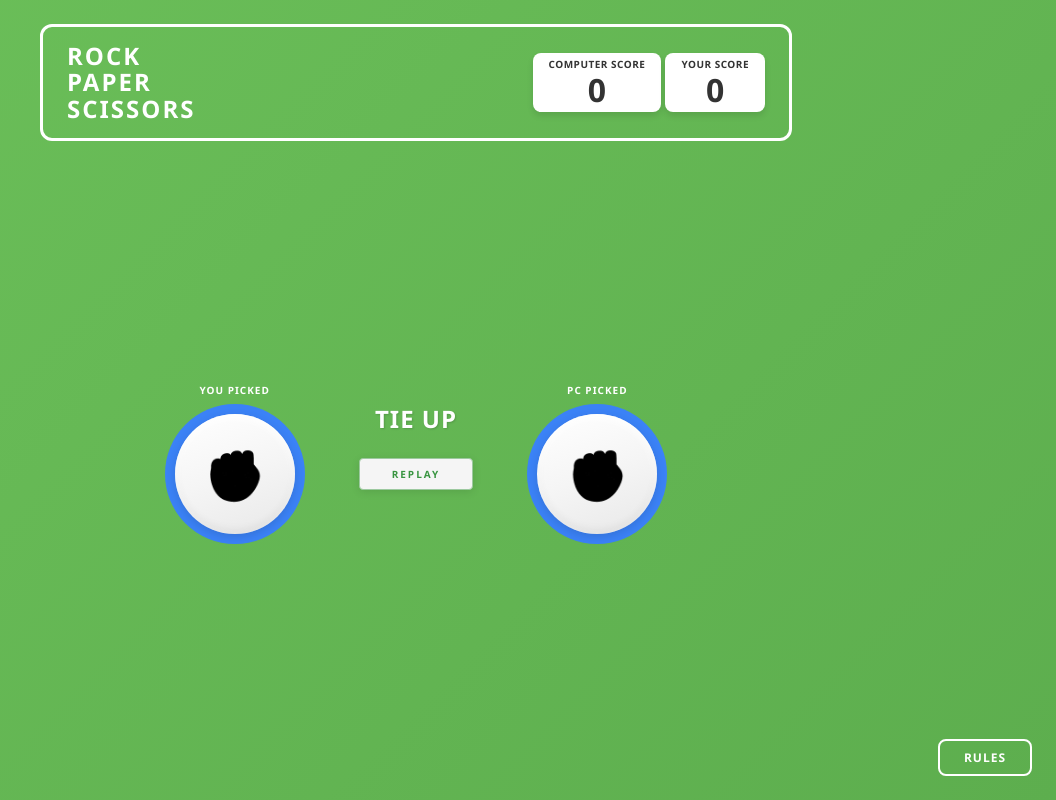
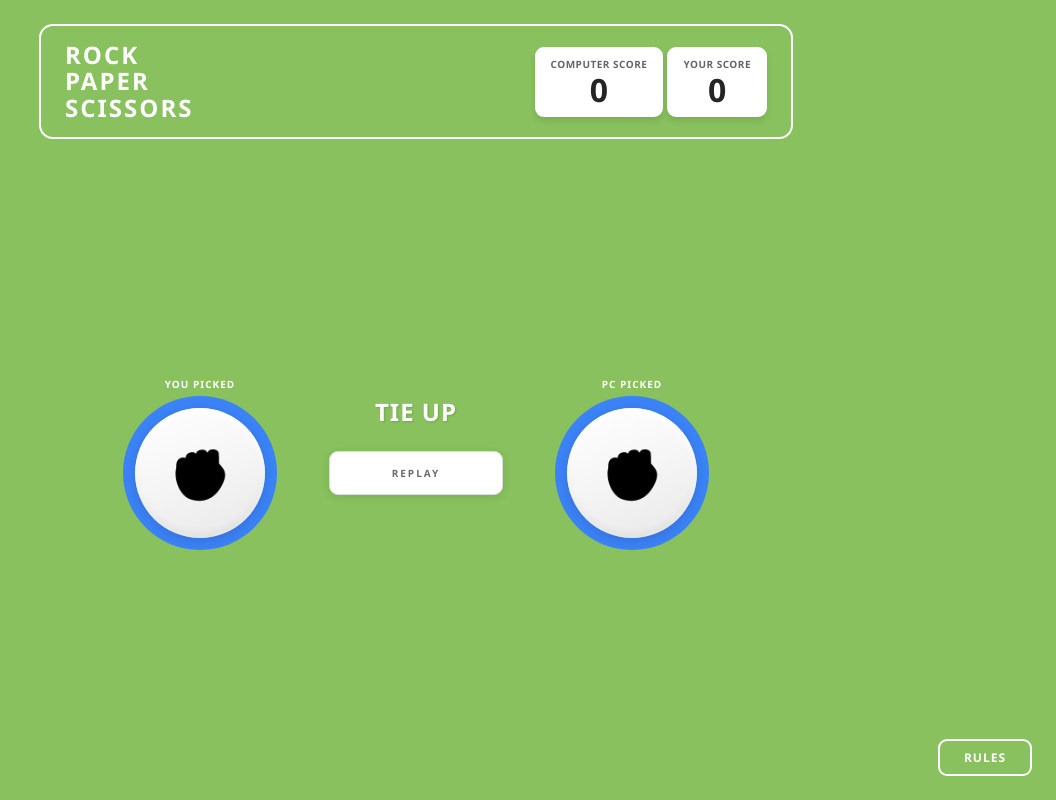
Before and after one commit to Amplaytro/rock-paper-scissors, a plain HTML site: page index.html in a window 1280 px wide. Both pictures are taken after a click on the button 535 px from the left and 379 px from the top of the page. Shown: the whole page, without its empty margins (224-1280 px from the left). Drawn offline with Linux system fonts and the light colour scheme.

Commit message:
Adding Figma designs

```diff
--- a/index.html
+++ b/index.html
@@ -6,7 +6,7 @@
   <meta name="viewport" content="width=device-width, initial-scale=1.0">
   <meta name="description" content="Rock Paper Scissors - Play against the computer in this classic game!">
   <title>Rock Paper Scissors Game</title>
-  <link rel="stylesheet" href="./styles/index.css?v=30">
+  <link rel="stylesheet" href="./styles/index.css?v=31">
 </head>
 
 <body>
--- a/js/app.js
+++ b/js/app.js
@@ -209,15 +209,18 @@ function showScreen(screenId) {
       elements.gameScreen.classList.add('active');
       elements.rulesBtn.style.display = 'block';
       elements.nextBtn.classList.remove('visible'); // Hide Next button on game screen
+      document.body.style.background = '#8CC461'; // Figma game screen bg
       break;
     case 'result':
       elements.resultScreen.classList.add('active');
       elements.rulesBtn.style.display = 'block';
+      document.body.style.background = '#89C15E'; // Figma result screen bg
       break;
     case 'celebration':
       elements.celebrationOverlay.classList.add('active');
       elements.rulesBtn.style.display = 'none';
       elements.nextBtn.classList.remove('visible'); // Hide Next button on celebration
+      document.body.style.background = '#8CC461'; // Figma game screen bg
       createConfetti();
       break;
   }
--- a/styles/base.css
+++ b/styles/base.css
@@ -24,7 +24,7 @@ body {
     font-weight: var(--font-weight-normal);
     line-height: 1.5;
     color: var(--color-text-light);
-    background: var(--color-bg-gradient);
+    background: var(--color-bg-game);
     min-height: 100vh;
     overflow-x: hidden;
 }
@@ -94,7 +94,7 @@ ol {
 /* Main Container */
 .game-container {
     width: 100%;
-    max-width: 800px;
+    max-width: 802px;
     min-height: 100vh;
     margin: 0 auto;
     padding: var(--spacing-lg);
--- a/styles/celebration.css
+++ b/styles/celebration.css
@@ -5,7 +5,7 @@
 .celebration-overlay {
     position: fixed;
     inset: 0;
-    background: var(--color-bg-gradient);
+    background: var(--color-bg-game);
     display: none;
     flex-direction: column;
     justify-content: center;
--- a/styles/game.css
+++ b/styles/game.css
@@ -32,8 +32,8 @@
 /* Option Button Base */
 .option {
     position: absolute;
-    width: 110px;
-    height: 110px;
+    width: 130px;
+    height: 130px;
     border-radius: var(--radius-full);
     display: flex;
     justify-content: center;
@@ -48,7 +48,7 @@
 .option::before {
     content: '';
     position: absolute;
-    inset: -10px;
+    inset: -12px;
     border-radius: var(--radius-full);
     z-index: -1;
 }
@@ -102,7 +102,7 @@
 }
 
 .option--paper::before {
-    background: #FF9933;
+    background: var(--color-paper);
 }
 
 .option--paper:hover {
@@ -116,7 +116,7 @@
 }
 
 .option--scissors::before {
-    background: #BA55D3;
+    background: var(--color-scissors);
 }
 
 /* Hand Icons - Black Silhouettes */
--- a/styles/header.css
+++ b/styles/header.css
@@ -9,8 +9,12 @@
     padding: var(--spacing-md) var(--spacing-lg);
     margin-bottom: var(--spacing-xl);
     background: transparent;
-    border: 3px solid var(--color-white);
+    border: 2px solid var(--color-white);
     border-radius: var(--radius-lg);
+    max-width: 802px;
+    width: 100%;
+    margin-left: auto;
+    margin-right: auto;
 }
 
 /* Game Title */
@@ -37,16 +41,21 @@
 .score-box {
     background: var(--color-score-bg);
     border-radius: var(--radius-md);
-    padding: var(--spacing-xs) var(--spacing-md);
-    min-width: 60px;
+    padding: var(--spacing-sm) var(--spacing-md);
+    min-width: 80px;
+    min-height: 70px;
     text-align: center;
     box-shadow: var(--shadow-md);
+    display: flex;
+    flex-direction: column;
+    justify-content: center;
+    align-items: center;
 }
 
 .score-box__label {
     font-size: var(--font-size-xs);
     font-weight: var(--font-weight-bold);
-    color: var(--color-text-dark);
+    color: var(--color-score-label);
     text-transform: uppercase;
     letter-spacing: 0.5px;
     margin-bottom: 2px;
--- a/styles/index.css
+++ b/styles/index.css
@@ -3,11 +3,11 @@
    Imports all modular stylesheets
    =================================== */
 
-@import './variables.css?v=2';
-@import './base.css?v=2';
-@import './header.css?v=4';
-@import './game.css?v=5';
-@import './result.css?v=22';
-@import './celebration.css?v=2';
-@import './modal.css?v=3';
+@import './variables.css?v=3';
+@import './base.css?v=3';
+@import './header.css?v=5';
+@import './game.css?v=6';
+@import './result.css?v=23';
+@import './celebration.css?v=3';
+@import './modal.css?v=4';
 @import './animations.css?v=2';
--- a/styles/modal.css
+++ b/styles/modal.css
@@ -32,8 +32,8 @@
 
 /* Modal Container */
 .modal {
-    background: #1B5E5E;
-    border-radius: var(--radius-lg);
+    background: var(--color-modal-bg);
+    border-radius: 9.5px;
     padding: var(--spacing-lg);
     padding-bottom: var(--spacing-3xl);
     max-width: 280px;
@@ -41,8 +41,7 @@
     position: relative;
     box-shadow: var(--shadow-xl);
     animation: modalSlideIn var(--transition-normal);
-    border: 4px solid var(--color-white);
-    border-radius: 12px;
+    border: 7px solid var(--color-modal-border);
 }
 
 @keyframes modalSlideIn {
@@ -115,28 +114,12 @@
     border-bottom: none;
 }
 
-/* Different colored bullets for each rule */
-.rule-item:nth-child(1) .rule-item__bullet {
-    background: #9ACD32;
-}
-
-.rule-item:nth-child(2) .rule-item__bullet {
-    background: #9ACD32;
-}
-
-.rule-item:nth-child(3) .rule-item__bullet {
-    background: #9ACD32;
-}
-
-.rule-item:nth-child(4) .rule-item__bullet {
-    background: #9ACD32;
-}
-
+/* Yellow bullets for all rules (from Figma) */
 .rule-item__bullet {
-    width: 6px;
-    height: 6px;
-    min-width: 6px;
-    background: #9ACD32;
+    width: 8px;
+    height: 8px;
+    min-width: 8px;
+    background: var(--color-bullet);
     border-radius: 1px;
     margin-top: 4px;
 }
@@ -160,7 +143,7 @@
 }
 
 .btn--rules {
-    background: #1B5E5E;
+    background: var(--color-modal-bg);
     color: var(--color-white);
     padding: 8px 24px;
     border-radius: 6px;
@@ -174,7 +157,7 @@
 }
 
 .btn--rules:hover {
-    background: #0d4a4a;
+    background: #003320;
     transform: translateY(-2px);
     box-shadow: var(--shadow-lg);
 }
--- a/styles/result.css
+++ b/styles/result.css
@@ -38,8 +38,8 @@
 }
 
 .pick__circle {
-    width: 120px;
-    height: 120px;
+    width: 130px;
+    height: 130px;
     border-radius: var(--radius-full);
     display: flex;
     justify-content: center;
@@ -50,7 +50,7 @@
 .pick__circle::before {
     content: '';
     position: absolute;
-    inset: -10px;
+    inset: -12px;
     border-radius: var(--radius-full);
     z-index: -1;
 }
@@ -85,7 +85,7 @@
     filter: grayscale(100%) brightness(0);
 }
 
-/* Winner Glow Effect - Using box-shadow for perfect concentric circles */
+/* Winner Glow Effect - Concentric circles from Figma */
 .pick--winner {
     position: relative;
 }
@@ -95,12 +95,12 @@
     inset: -12px;
 }
 
-/* Concentric circles using box-shadow - always perfectly centered */
+/* Concentric circles using box-shadow - matching Figma specs */
 .pick--winner .pick__circle {
     box-shadow:
-        0 0 0 40px rgba(70, 130, 70, 0.55),
-        0 0 0 60px rgba(55, 110, 55, 0.28),
-        0 0 0 80px rgba(45, 95, 45, 0.20);
+        0 0 0 40px var(--color-winner-inner),
+        0 0 0 60px var(--color-winner-middle),
+        0 0 0 80px var(--color-winner-outer);
     animation: ringPulse 1.5s ease-in-out infinite;
 }
 
@@ -156,7 +156,7 @@
 
 .btn {
     padding: var(--spacing-sm) var(--spacing-xl);
-    border-radius: var(--radius-sm);
+    border-radius: var(--radius-md);
     font-size: var(--font-size-xs);
     font-weight: var(--font-weight-bold);
     text-transform: uppercase;
@@ -165,15 +165,21 @@
     cursor: pointer;
 }
 
+/* Play Again button - white bg, gray text (from Figma) */
 .btn--primary {
-    background: hsl(0, 0%, 96%);
-    color: hsl(125, 45%, 40%);
-    border: 1px solid hsl(125, 30%, 70%);
+    background: var(--color-white);
+    color: var(--color-btn-text);
+    border: 1px solid #ddd;
     box-shadow: 0 2px 8px rgba(0, 0, 0, 0.1);
+    min-width: 174px;
+    min-height: 44px;
+    display: flex;
+    justify-content: center;
+    align-items: center;
 }
 
 .btn--primary:hover {
-    background: hsl(0, 0%, 100%);
+    background: hsl(0, 0%, 96%);
     transform: translateY(-1px);
     box-shadow: 0 3px 12px rgba(0, 0, 0, 0.15);
 }
--- a/styles/variables.css
+++ b/styles/variables.css
@@ -3,32 +3,46 @@
    =================================== */
 
 :root {
-  /* Colors - Primary */
-  --color-primary: #6BBF59;
-  --color-primary-light: #8BC34A;
-  --color-primary-dark: #4CAF50;
-  --color-bg-gradient: linear-gradient(135deg, #6BBF59 0%, #5DAE4E 100%);
+  /* Colors - Primary (from Figma) */
+  --color-primary: #8CC461;
+  --color-primary-light: #89C15E;
+  --color-primary-dark: #3B6720;
+  --color-bg-game: #8CC461;
+  --color-bg-result: #89C15E;
+  --color-bg-gradient: linear-gradient(135deg, #8CC461 0%, #7DB854 100%);
 
-  /* Colors - Game Options */
+  /* Colors - Game Options (from Figma) */
   --color-rock: #3B82F6;
   --color-rock-ring: #2563EB;
-  --color-paper: #F97316;
+  --color-paper: #FFA943;
   --color-paper-ring: #EA580C;
-  --color-scissors: #A855F7;
+  --color-scissors: #BD00FF;
   --color-scissors-ring: #9333EA;
 
   /* Colors - UI */
   --color-white: #FFFFFF;
   --color-black: #1A1A1A;
-  --color-text-dark: #333333;
+  --color-text-dark: #252525;
   --color-text-light: #FFFFFF;
   --color-score-bg: #FFFFFF;
+  --color-score-label: #656565;
+  --color-btn-text: #6B6B6B;
   --color-overlay: rgba(0, 0, 0, 0.5);
+
+  /* Colors - Modal (from Figma) */
+  --color-modal-bg: #004429;
+  --color-modal-border: #FFFFFF;
+  --color-bullet: #FFD600;
 
   /* Colors - Results */
   --color-win: #FFD700;
   --color-lose: #FF4444;
   --color-tie: #FFFFFF;
+
+  /* Colors - Winner rings (from Figma) */
+  --color-winner-inner: #3B6720;
+  --color-winner-middle: rgba(29, 168, 43, 0.79);
+  --color-winner-outer: rgba(46, 154, 37, 0.39);
 
   /* Typography */
   --font-family: 'Segoe UI', Tahoma, Geneva, Verdana, sans-serif;
@@ -54,10 +68,10 @@
   --spacing-2xl: 3rem;
   --spacing-3xl: 4rem;
 
-  /* Border Radius */
+  /* Border Radius (from Figma) */
   --radius-sm: 4px;
-  --radius-md: 8px;
-  --radius-lg: 12px;
+  --radius-md: 9px;
+  --radius-lg: 14px;
   --radius-xl: 16px;
   --radius-full: 50%;
 
```
Also changed, not shown: assets/Design File - Cuvette JavaScript Module Test.svg (added), assets/Group 5.png (added), assets/Vector.png (added).
